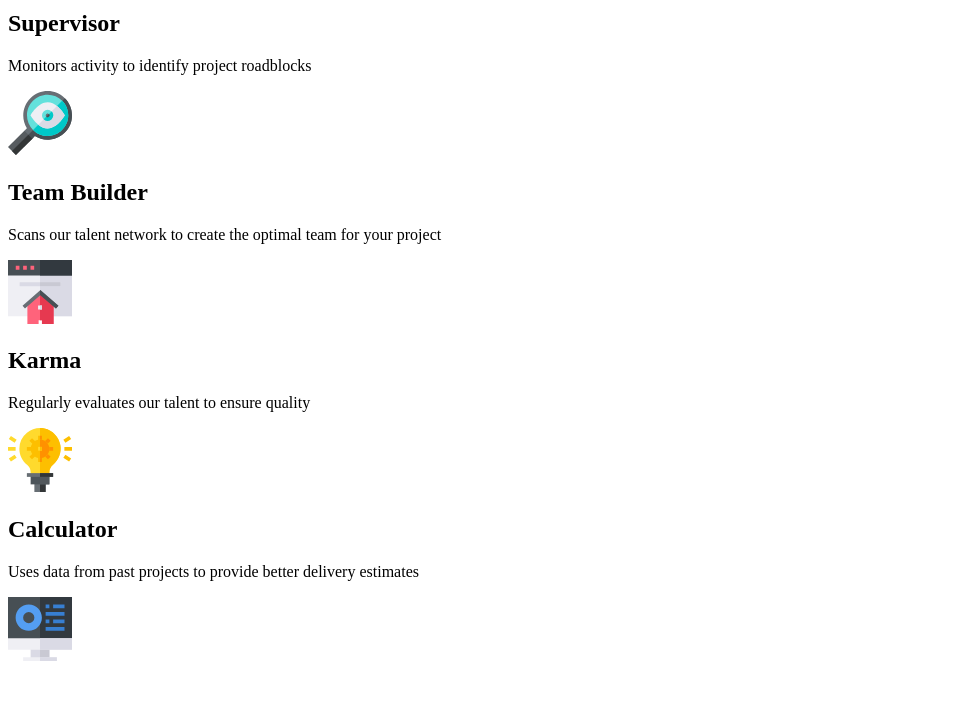
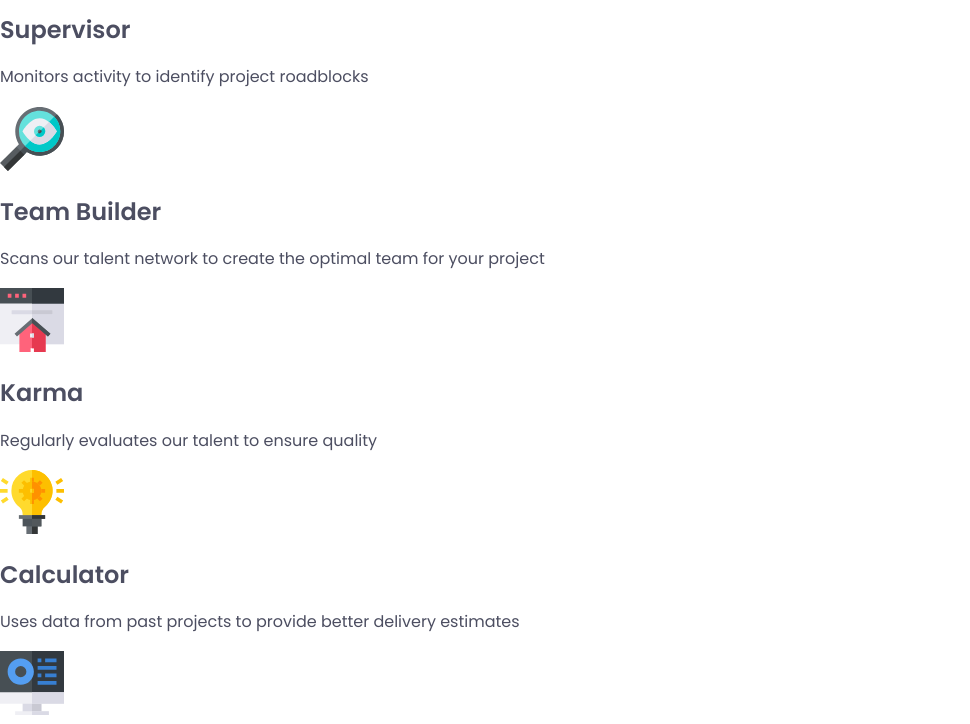
Before and after one commit to Annie-Huang/four-card-feature-section, a website: page index.html in a window 1280 px wide. Shown: the part 108-832 px from the top of the page, without its empty margins (0-970 px from the left). Before the commit the page ends 800 px from the top, so only its background shows below. Drawn offline with Linux system fonts and the light colour scheme.

Commit message:
Add reset and root styling into style.css

```diff
--- a/style.css
+++ b/style.css
@@ -27,3 +27,26 @@
   --clr-blue: hsl(212, 75%, 62%);
   --clr-yellow: hsl(34, 89%, 65%);
 }
+
+*,
+*::before,
+*::after {
+  box-sizing: border-box;
+}
+
+html {
+  font-family: var(--ff-sans);
+  font-weight: var(--fw-normal);
+  line-height: 1.7;
+  color: var(--clr-neutral-900);
+}
+
+body {
+  margin: 0;
+}
+
+h1,
+h2,
+h3 {
+  line-height: 1.1;
+}
```
